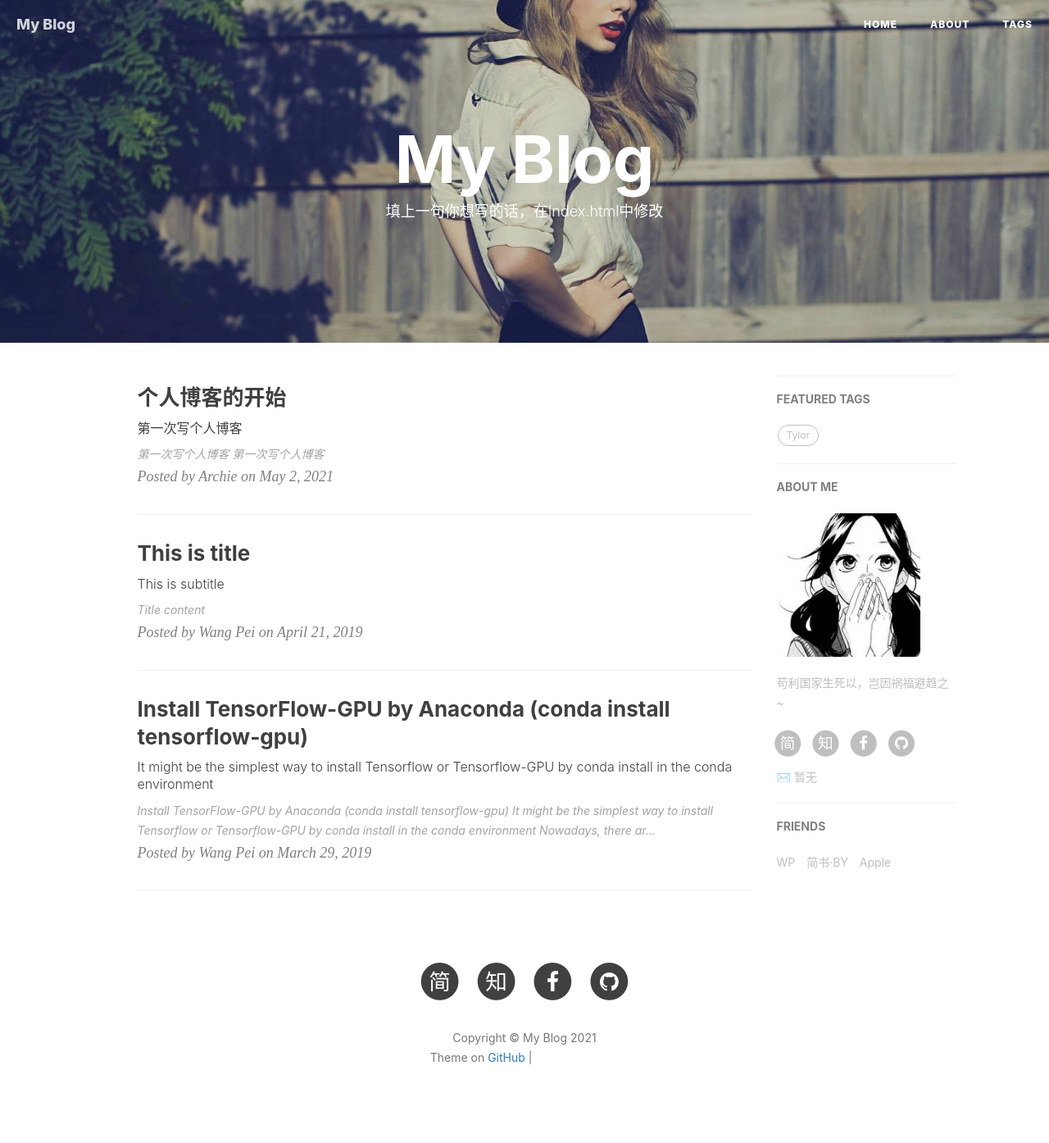
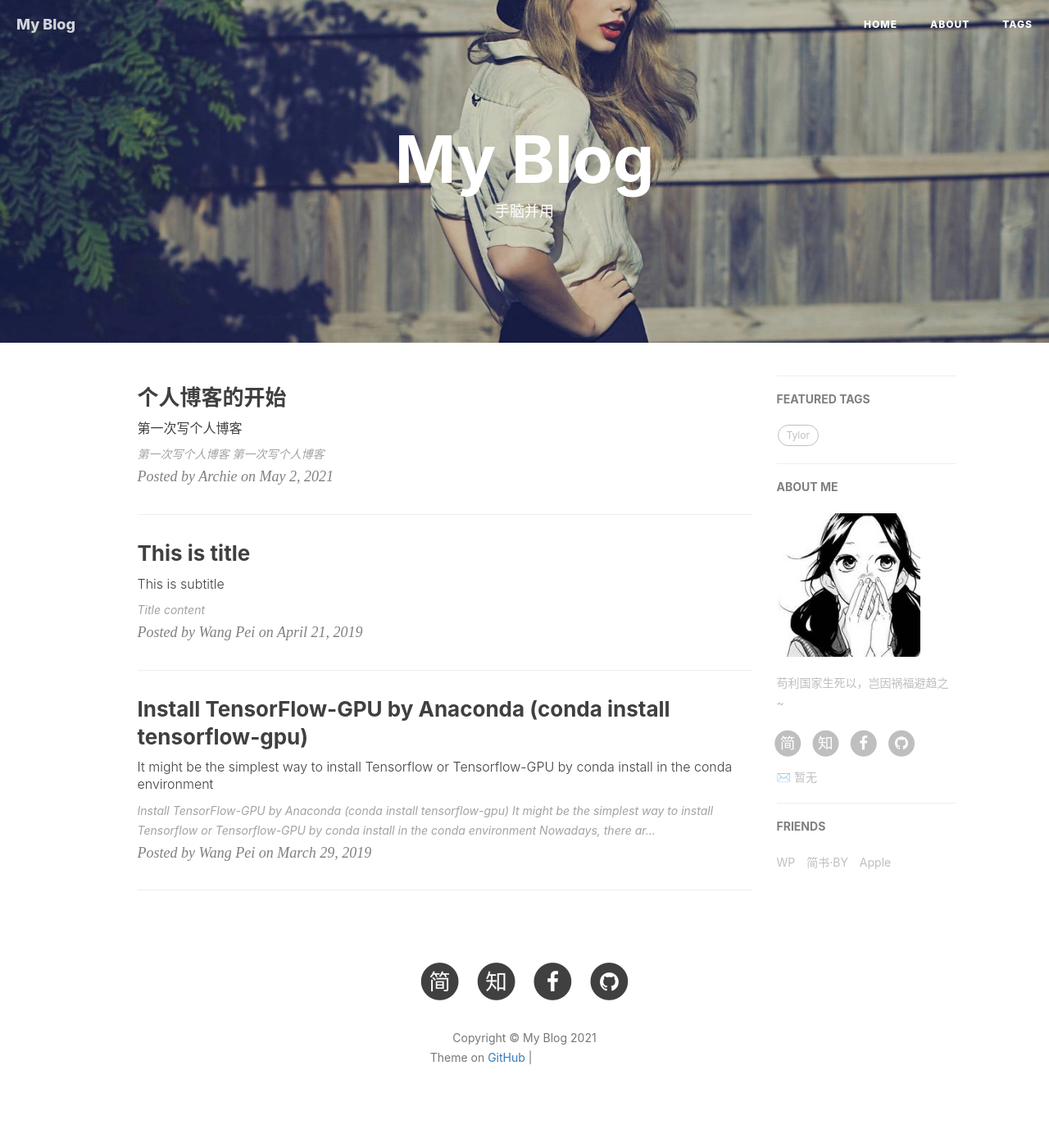
Before and after one commit to archiecheng/ArchieCheng.github.io, a Jekyll site: the page built from index.html, in a window 1280 px wide. Shown: the whole page at 82% size. Built offline with Jekyll 4.4.1, drawn with Linux system fonts in a browser that asks for light colours; nearby versions of some CDN libraries; the list of posts is cut into pages by our own code; comment, search, counter and statistics services are not loaded; grey boxes are pictures that could not be loaded.

Commit message:
Update index.html

```diff
--- a/index.html
+++ b/index.html
@@ -1,6 +1,6 @@
 ---
 layout: page
-description: "填上一句你想写的话，在Index.html中修改"
+description: "手脑并用"
 ---
 
 {% for post in paginator.posts %}
```
